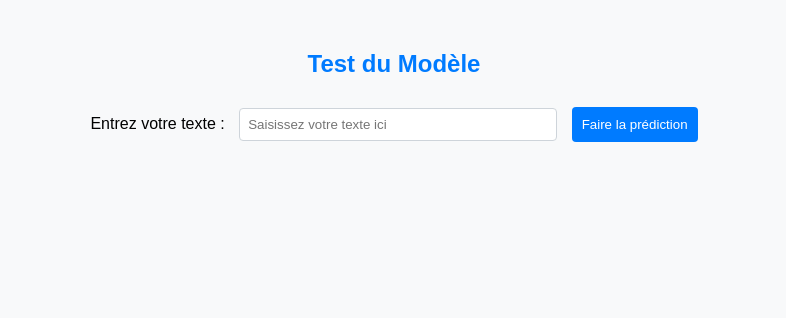
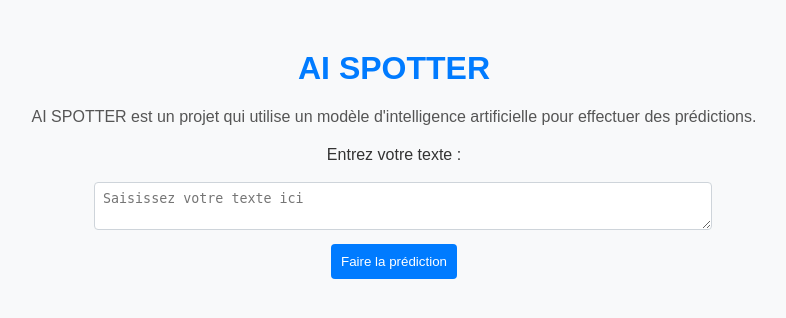
Before and after one commit to axelfvvv/IAProject, a Flask app: template Code/template/index.html in a window 1280 px wide. Shown: the top 318 px of the page, without its empty margins (246-1032 px from the left). Run offline with Flask 3, Linux system fonts and the light colour scheme; the template is opened without the code that fills it, so the values that code supplies are empty.

Commit message:
Adding final part

```diff
--- a/Code/static/css/style.css
+++ b/Code/static/css/style.css
@@ -5,14 +5,30 @@ body {
     background-color: #f8f9fa;
 }
 
-h2 {
+h1 {
     color: #007bff;
 }
 
-#textInput {
-    width: 300px;
+p {
+    color: #555;
+    margin-bottom: 20px;
+}
+
+.input-container {
+    margin: 20px auto;
+    max-width: 600px;
+}
+
+label {
+    display: block;
+    margin-bottom: 8px;
+    color: #333;
+}
+
+textarea {
+    width: 100%;
     padding: 8px;
-    margin: 10px;
+    margin: 10px 0;
     border: 1px solid #ced4da;
     border-radius: 4px;
 }
@@ -30,7 +46,7 @@ button:hover {
     background-color: #0056b3;
 }
 
-#result {
+#predictionResult {
     margin-top: 20px;
     font-weight: bold;
     color: #28a745;
--- a/Code/template/index.html
+++ b/Code/template/index.html
@@ -3,15 +3,20 @@
 <head>
     <meta charset="UTF-8">
     <meta name="viewport" content="width=device-width, initial-scale=1.0">
-        <title>Test du Modèle</title>
+    <title>AI SPOTTER</title>
     <link rel="stylesheet" type="text/css" href="../static/css/style.css">
 </head>
 
 <body>
-        <h2>Test du Modèle</h2>
+<h1>AI SPOTTER</h1>
+<p>AI SPOTTER est un projet qui utilise un modèle d'intelligence artificielle pour effectuer des prédictions.</p>
+
+<div class="input-container">
     <label for="textInput">Entrez votre texte :</label>
-        <input type="text" id="textInput" placeholder="Saisissez votre texte ici" style="width: 300px;">
+    <textarea id="textInput" placeholder="Saisissez votre texte ici"></textarea>
     <button onclick="predict()">Faire la prédiction</button>
+</div>
+
 <div id="predictionResult"></div>
 
 <script src="../static/js/script.js"></script>
```
Also changed, not shown: Code/README.md, README.md, 9 other files. Lines whose indentation alone changed are shown as unchanged.
